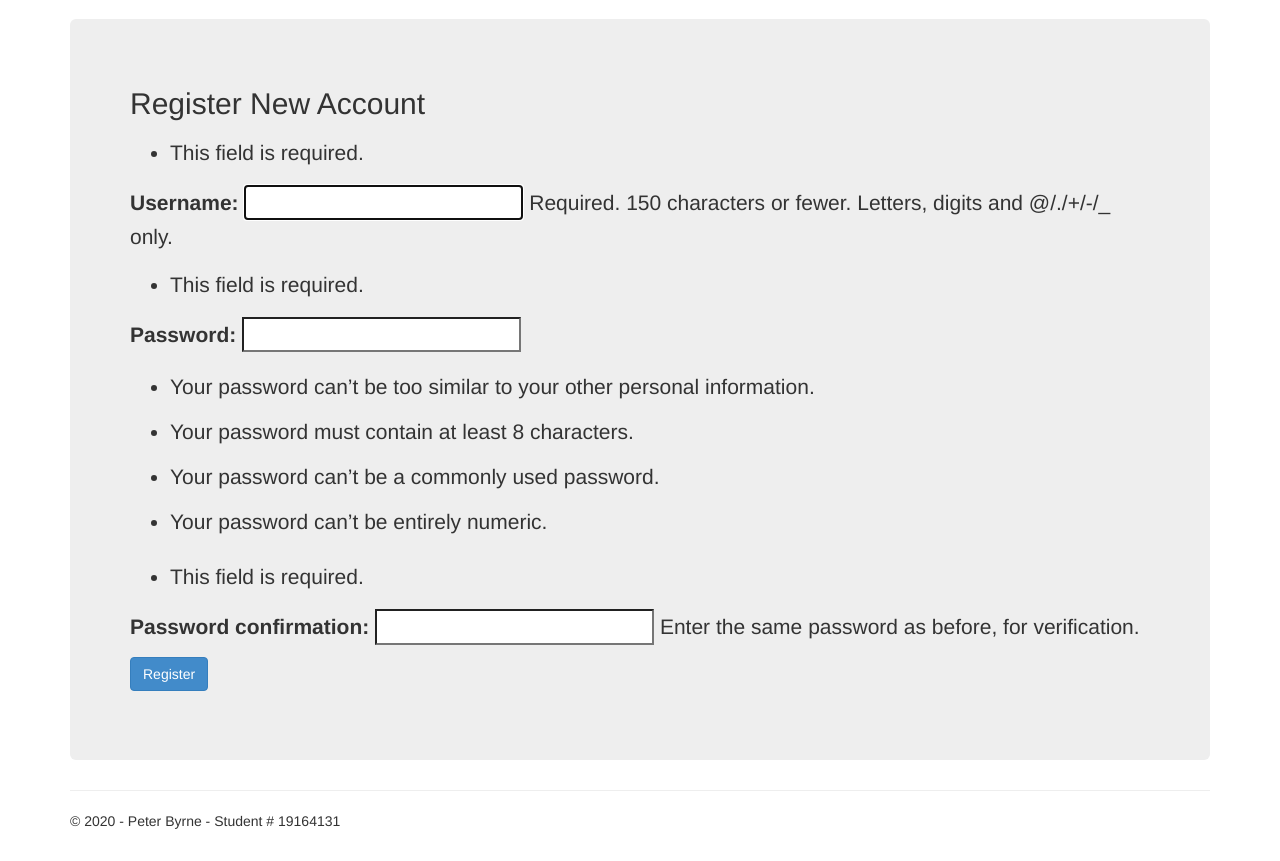
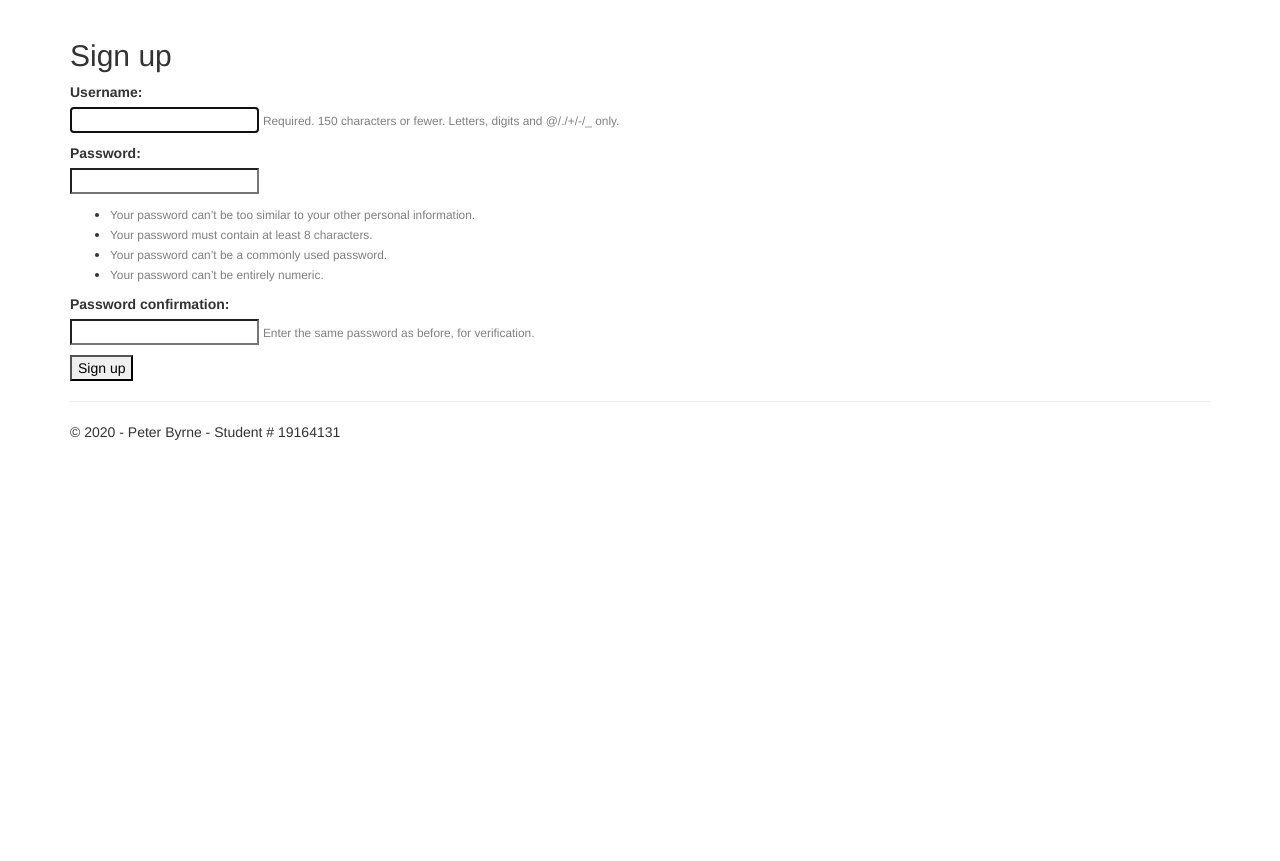
Before and after one commit to x1916/Web-App-CA3, a Django app: page /register/ in a window 1280 px wide. Shown: the part 51-912 px from the top of the page. After the commit the page ends 491 px from the top, so only its background shows below. Run offline with Django 3.2, Linux system fonts and the light colour scheme; some libraries are stand-ins or nearby versions.

Commit message:
Fixed user registration.

```diff
--- a/DjangoWebProject1/urls.py
+++ b/DjangoWebProject1/urls.py
@@ -8,11 +8,15 @@ from django.contrib import admin
 from django.contrib.auth.views import LoginView, LogoutView
 from app import forms, views
 
+from django.conf.urls import url
+from app import views as core_views
+
 urlpatterns = [
     path('', views.home, name='home'),
     path('contact/', views.contact, name='contact'),
     path('about/', views.about, name='about'),
     path('register/', views.register, name='register'),
+
 
     path('login/',
          LoginView.as_view
--- a/app/templates/app/about.html
+++ b/app/templates/app/about.html
@@ -6,6 +6,7 @@
 <h3>{{ message }}</h3>
 
 <p>CA3 is a simple login page frontend, with a user database backend storing hashed passwords.
+   The web app demonstrates user authentication, using Heroku PaaS and SQL database for storing hashed passwords.
    On successful login, the user may search a database. </p>
 
 {% endblock %}
--- a/app/templates/app/contact.html
+++ b/app/templates/app/contact.html
@@ -6,10 +6,10 @@
 <h3>{{ message }}</h3>
 
 <address>
-    One Microsoft Way<br />
-    Redmond, WA 98052-6399<br />
+    1 Main Street<br />
+    Dublin, Ireland<br />
     <abbr title="Phone">P:</abbr>
-    425.555.0100
+    123.456.789
 </address>
 
 <address>
--- a/app/templates/app/register.html
+++ b/app/templates/app/register.html
@@ -1,23 +1,23 @@
 {% extends "app/layout.html" %}
 
 {% block content %}
-
-
-
-<div class="jumbotron">
-    <h2>Register New Account</h2>
-
- <form method="post">
+  <h2>Sign up</h2>
+  <form method="post">
     {% csrf_token %}
-    {{ form.as_p }}
-
+    {% for field in form %}
+      <p>
+        {{ field.label_tag }}<br>
+        {{ field }}
+        {% if field.help_text %}
+          <small style="color: grey">{{ field.help_text }}</small>
+        {% endif %}
+        {% for error in field.errors %}
+          <p style="color: red">{{ error }}</p>
+        {% endfor %}
+      </p>
+    {% endfor %}
     <script src='https://www.google.com/recaptcha/api.js'></script>
     <div class="g-recaptcha" data-sitekey="6LczJ-MUAAAAAL58M91aOK5CtvcisqLNQMtJqco1"></div>
-
-    <button type="submit" class="btn btn-primary">Register</button>
+    <button type="submit">Sign up</button>
   </form>
-
-
-</div>
-
 {% endblock %}
--- a/app/views.py
+++ b/app/views.py
@@ -70,41 +70,15 @@ def login(request, user):
 
 
 def register(request):
-    form = UserCreationForm(request.POST)
-
-    if form.is_valid():
-
-            ''' Begin reCAPTCHA validation '''
-            recaptcha_response = request.POST.get('g-recaptcha-response')
-            url = 'https://www.google.com/recaptcha/api/siteverify'
-            values = {
-                'secret': settings.GOOGLE_RECAPTCHA_SECRET_KEY,
-                'response': recaptcha_response,
-            }
-            data = urllib.urlencode(values)
-            req = urllib.Request(url, data)
-            response = urllib2.urlopen(req)
-            result = json.load(response)
-            ''' End reCAPTCHA validation '''
-
-            if result['success']:
-
-                form.save()
-                username = form.cleaned_data.get('username')
-                password = form.cleaned_data.get('password1')
-                user = authenticate(username=username, password=password)
-                login(request, user)
-                return redirect('home')
-                messages.success(request, 'New user added with success!')
-            else:
-                messages.error(request, 'Invalid reCAPTCHA. Please try again.')
-
-
-    return render(request, 'app/register.html',
-        {
-            'title':'Register',
-            'message':'Register a new account.',
-            'form': form,
-            'year':datetime.now().year,
-        }
-    )
+    if request.method == 'POST':
+        form = UserCreationForm(request.POST)
+        if form.is_valid():
+            form.save()
+            username = form.cleaned_data.get('username')
+            raw_password = form.cleaned_data.get('password1')
+            user = authenticate(username=username, password=raw_password)
+            login(request, user)
+            return redirect('home')
+    else:
+        form = UserCreationForm()
+    return render(request, 'app/register.html', {'title':'Register', 'form': form, 'year':datetime.now().year})
```
Also changed, not shown: db.sqlite3.
